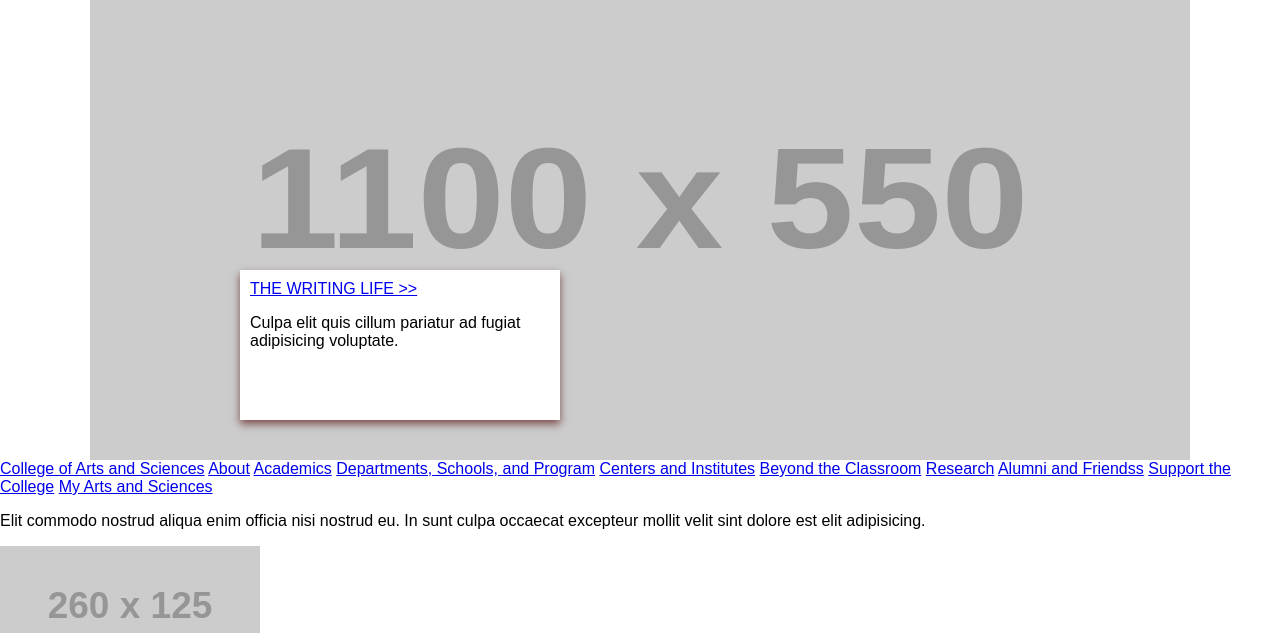
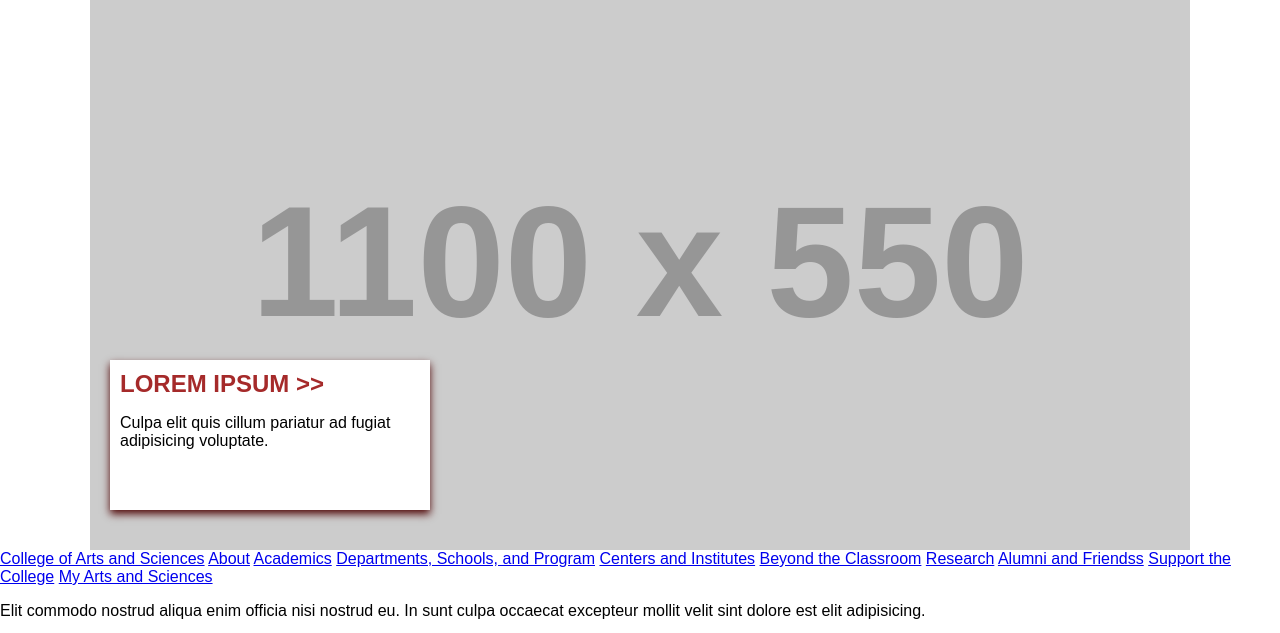
Before and after one commit to pauleenchin/pauleenchin.github.io, a plain HTML site: page csce242/assignments/assignment04/index.html in a window 1280 px wide. Shown: the part 140-773 px from the top of the page. Drawn offline with Linux system fonts and the light colour scheme; placeholder pictures from the web are drawn by us.

Commit message:
updating main portal

```diff
--- a/csce242/assignments/assignment04/index.html
+++ b/csce242/assignments/assignment04/index.html
@@ -30,7 +30,7 @@
             <div id="featured-article-container">
                 <img src="https://fakeimg.pl/1100x550/" alt="Featured Image" />
                 <div id="white-caption">
-                    <a href="#" id="featured-article-title">THE WRITING LIFE &gt;&gt;</a>
+                    <a href="#" id="featured-article-title">Lorem Ipsum &gt;&gt;</a>
                     <p>Culpa elit quis cillum pariatur ad fugiat adipisicing voluptate.</p>
                 </div>
             </div>
@@ -119,13 +119,13 @@
                 </div>
                 <div id="news-article-block">
                     <img src="https://fakeimg.pl/125x125/" alt="Article Image">
-                    <a href="#" class="news-article-title">Video: USC professor, alumni work to prepare communities for hazardous events &gt;&gt;</a>
+                    <a href="#" class="news-article-title">Do dolore duis duis velit eiusmod occaecat in amet et ullamco. &gt;&gt;</a>
                     <p>Duis esse ut in culpa amet. Ullamco fugiat quis consectetur eu est laboris aute adipisicing proident consequat ad magna nulla. Sit aliqua sunt aliqua nulla sint eu sint mollit qui ipsum aliqua aliquip minim aliquip.</p>
                 </div>
                 <div class="divider"></div>
                 <div id="news-article-block">
                     <img src="https://fakeimg.pl/125x125/" alt="Article Image">
-                    <a href="#" class="news-article-title">USC alum, Medal of Honor recipient recognized at national championship &gt;&gt;</a>
+                    <a href="#" class="news-article-title">Ipsum minim do officia sunt excepteur velit cillum aliquip reprehenderit. &gt;&gt;</a>
                     <p>Voluptate dolore veniam fugiat pariatur culpa ex mollit irure sint tempor nulla eu labore ea.</p>
                 </div>
                 <div class="divider"></div>
--- a/csce242/assignments/assignment04/styles.css
+++ b/csce242/assignments/assignment04/styles.css
@@ -15,7 +15,7 @@ body {
     font-size: 12px;
     text-align: right;
     height: 90px;
-    z-index: 1000;
+    z-index: 10;
     position: relative;
     width: 100%;
 }
@@ -43,9 +43,16 @@ body {
 
 #featured-article-container {
     display: flex;
+    margin-top: 50px;
     justify-content: center;
-    margin-top: 10px;
-    position: relative;
+}
+
+#featured-article-title {
+    text-decoration: none;
+    color: brown;
+    text-transform: uppercase;
+    font-weight: bolder;
+    font-size: x-large;
 }
 
 #white-caption {
@@ -53,11 +60,13 @@ body {
     width: 300px;
     height: 130px;
     padding: 10px;
-    box-shadow: 0 4px 8px rgba(80, 7, 7, 0.651);
     position: absolute;
-    bottom: 40px;
-    left: 240px;
+    top: 500px;
+    left: 110px;
+    box-shadow: 0 4px 8px rgba(80, 7, 7);
 }
+
+
 
 
 
@@ -69,7 +78,8 @@ body {
 
 #featured-article-container img {
     width: 1100px;
-    height: 500px;
+    height: 550px;
+
 }
 
 /* Navigation */
@@ -101,7 +111,5 @@ body {
 
 /* Media Queries */
 @media screen and (min-width: 768px) {
-    #header-nav li {
-        flex: content;
-    }
+
 }
```
Also changed, not shown: csce242/index.html (+5 -0 lines), csce242/styles.css (+5 -2 lines), csce242/images/assignment04.jpg (added), csce242/images/project-part1.jpg.
